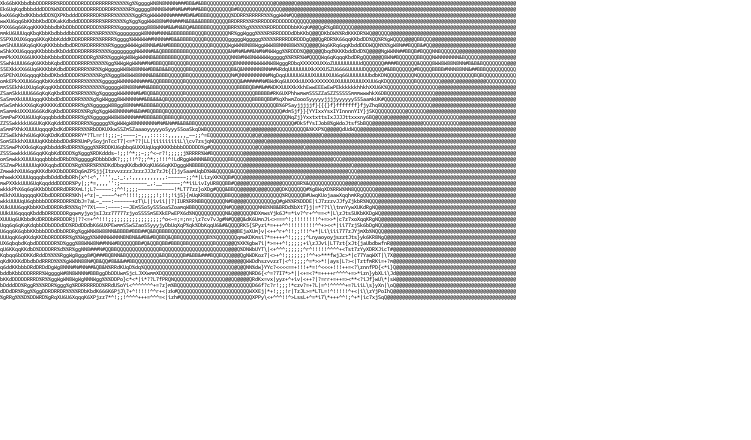
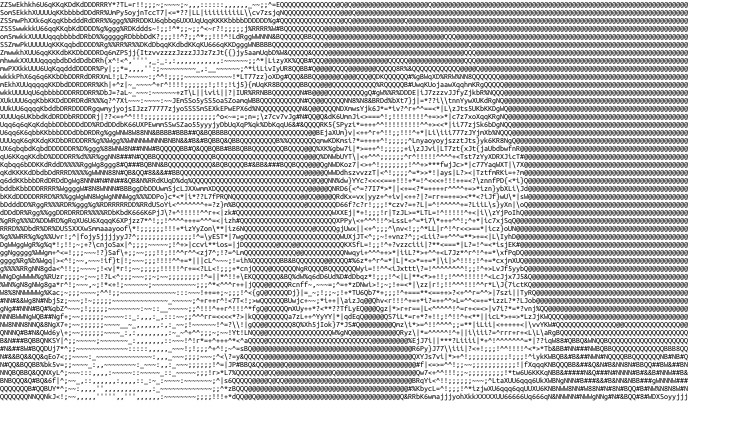
Before and after one commit to alangfiles/kite, a plain HTML site: page index.html in a window 1280 px wide. Shown: the whole page, without its empty margins (0-751 px from the left). Drawn offline with Linux system fonts and the light colour scheme.

Commit message:
Update index.html

```diff
--- a/index.html
+++ b/index.html
@@ -5,7 +5,7 @@
     pre {
       margin: 0;
       display: inline-block;
-      font-size: 6px;
+      font-size: 8px;
       text-align: center;
       font-family: Ubuntu Mono, monospace !important;
       text-rendering: optimizeSpeed;
@@ -16,28 +16,6 @@
   </style>
   <script>
     const lines = [
-      "Xk66bKKbbdbbDDDRRRR%RDDDDDDRDDDDRRRRRR%%%%%g%%ggggWN8N8NNNN###BB&amp;#&amp;BBQQQQQQQQQQQQQQQQQQQQQQ@Q@@@@@Q@@@@@@@@@@@@@@@@@@@@@@@@@@@@@@@@@@@@@@@@@@@@@@@@@@@@@@@@@@@@@@@@@@@@@@@@@",
-      "Ek6UqKqdbbbdddDDD%W%DDDDDDDDDDRRRDDRDRR%%%%R%ggggg8NNN8WN#N#&amp;##N##&amp;BBQQQQQQQQB#BQQQQQQQQQQQQQQ@@@@@@@@@@@@@@@@@@@@@@@@@@@@@@@@@@@@@@@@@@@@@@@@@@@@@@@@@@@@@@@@@@@@@@@@@@@@@@",
-      "kwX66qKbdKKbbddDD%QXPKbdddDDRRRRDR%RRR%%%%%%%ggR%gWWWWNNN#####B#&amp;#BBBBQQQQQQQ%DDRR%RRRRR%%%ggWWN#QQ@@@@@@@@@@@@@@@@@@@@@@@@@@@@@@@@@@@@@@@@@@@@@@@@@@@@@@@@@@@@@@@@@@@@@@@@@",
-      "wwXU6qq6bKKbbKbdDDKakKdbddDDDDRRRR%RRR%%%%g%gg%ggWWW88N#NN###N&amp;B&amp;&amp;&amp;BBBBQQQQQBRDRRR%%R%RRDDDRDDDDDDQQQQQQ@@@@@@@@@@@@@@@@@@@@@@@@@@@@@@@@@@@@@@@@@@@@@@@@@@@@@@@@@@@@@@@@@@@@",
-      "PXX66q66KqqKKKKbbbdbKbDDbDDDDRDDD%%RRR%%ggggggggg888WNN#&amp;&amp;#N&amp;BQ#&amp;BBBBBQQQQQQBRR%%%g%%%%%%RDRDDDDDbbKKqK#@@QgR%gBBQQQQQ@@@@@@@@@@@@@@@@@@@@@@@@@@@@@@@@@@@@@@@@@@@@@@@@@@@@@@",
-      "mmkU6UUUqqKbqKbbKbdbbddbbDDDDDR%%RR%%%%ggggggggW8NNN#NNN&amp;BBBBBBBBQQQBQQQQQQQNR%ggWggg%%%%R%RRDDDDdDbKKbQ@@QDKbDW%%RdKKKDR%WQ@@QQQQ@@@@@@@@@@@@@@@@@@@@@@@@@@@@@@@@@@@@@@@@@@",
-      "SSPXUXUX6qqq6KKqKbbKdddKDDRDRRRR%%RRRR%gggg%WWWWW##NNNN##B&amp;&amp;BBBBQQQQBQQQQQQQgggggWggggg%%%%%RRRRDDRDDDgQ@@QgRDR%K66qqKKbdDD%QQ%R%gWQQQQ@@@QBBQQQ@@@@@@@@@@@@@@@@@@@@@@@@@@@@",
-      "wmShUUU6Kq6qKKqKKKbbbdbdDRD%RDRRRR%%R%ggggWWWWgW8NN&amp;#&amp;N#BBBBQQQQQQQQQQBQQQQQWgWWN8N88WggWWW88NNN88W%%QQ@@@QWq6KRq6qqKbddDDDWQQN%%%gW8N##BQQB&amp;#QQ@@@@@@@@@@@@@@@@@@@@@@@@@@@@",
-      "wShkXXU6qqqqKKbbbbdKbDddDDRDRRRRR%%%%ggggggggNWWNN#&amp;&amp;QBBBBBBBBBQQQQQQQQQQQQQ&amp;N#N#&amp;##&amp;N#N#NWWgg%%RDDD%Q@@Q@@Qbqd%KKKbddDdD%Q@@@@NgWWNN##BBQB#BQQQNNBQQQQQQ@@@@@@@@@@@@@@@@@@@",
-      "mmPkXXUX66UKKKbbKbbbdDDDDDRDDDRg%%R%%gggWgW8WgWWNNB&amp;BBBBBBBQQQBQQQQQQQQQQQQQQNN8#NW8NWWWWWggggg%%R%R%W#QQQQWq6qKqqqKbdDRgQQQ@@@Q8WN#BQQQQQQBBQQQNWNNNNNNN&amp;BQQQQQ@@@@@@@@@@@@",
-      "SSwhkUUU66qK6KKbbKqbdDDDDDRRRR%%%%%%gg%WWgWgWWN##N#BBBQQBBQQQQBQQQQQQQQQQQQQQQBNNNNNNWWWWNW8WgggRDbqXXXXXXUXXoZUUUUUUUUUdQQQQQQQ####BQQQQQQ&amp;QQQQ8WW8W88N8NN#B&amp;B&amp;BQQQQQQQQ@@@",
-      "55EXkkXX66Uq6KKKbbKdbdDDRDRRR%%R%%gWggggWW8W88NNW#BB&amp;B&amp;&amp;BQQQQQBBQQQQQQQQQQQQQB&amp;Q&amp;NNNNNN8NN##WRdqUUUUUUUXkXXXUSZU6666UUUUUDQQQQQQ#&amp;BBQQQQQQ#BQQQQBBBB#NNN88NN&amp;##BBBQQQQQQQQQQ",
-      "oSPEhXUX6qqqqKbbdDKbddDDDDR%R%%%%Rg%%ggg8W8WW88NNN&amp;B&amp;BBBQQQQQBBQQQQQQQQQQQQQQN#QNNNNNNNNN#NgDqqUUUUU6UUUXUUUUXUU6q66UUUUUUUbdbKDNQQQQQQQQQNQQQQQQQQQQQQQQQQQQQBQBQQQQQQQQQQQ",
-      "omkEPkXXUU66qqKbKKddDDDDDRRR%%%%%%gggggWWNNNWNN###&amp;QQBBBBQQQQBQQQQQQQQQQQQQQQQQQ&amp;######N#BWdKq6UUXXkUUXXkXXXXXXUXUUUUXUUUXXUU6qKDQQQQQQQQQBQQQQQQQQ@@@@Q@@@@@@@@@@QQQQQQQQQQ",
-      "mmSSEkhkUXUq6qKqqKKbDDDDDRRR%%%%%%%gggggW8N88N##N&amp;BBBQQQQQQQQQQQQQQQQQQQQQQQQQQBBBBQB##&amp;##WDKXUUXXkXkhEwwEEEwEwPEkkkkkkhhkhXXU6K%QQQQQQQQQQQQQQQQQ@@@@@@@@@@@@@@@@@@@@@@@@@@",
-      "ZSamSkkUUU666qKqKqKbdDDDR%RR%%%%g%gggggWWWNNN#&amp;#BQB&amp;BQQQQQQQQBQQQQQQQQQQQQQQQQQQQQQQQBBBBB#RK6UXPhhwmwmSSSZZaSZZSSSSSmmmwwwhkX6DBQQQQQQQQQQQQQQQQ@@@@@@@@@@@@@@@@@@@@@@@@@@@",
-      "SaSmmXkUUUUqqqKKbbdDdDDDDRR%%%%g%gWWggg8WWNNNN##&amp;B&amp;&amp;&amp;&amp;QBQQQQQQQQQQQQQQQQQQQQQQQQQQQQBBBBQBB#%qXhwmZooo5yyyyyjjjjyyyyyy555aamkUK#QQQQQQQQQQQQQQQQ@@@@@@@@@@@@@@@@@@@@@@@@@@@@",
-      "mSwSmhkkXX6qKqKKKKKdDDDDRRR%g%%gggggW88gg88NN##&amp;BBB&amp;BQQQQQQQQQQQQQQQQQQQQQQQQQQQQQQQQQQQQQQQB%6PSayjjjjjf}{{{}f}fffffff}fjyZhq8QQQQQQQQQQQQQQQQQ@@@@@@@@@@@@@@@@@@@@@@@@@@@@",
-      "mSammkUXXXU666KdKqKbdDDDRRD%%Rg%g%ggWW8NNNN#N&amp;B##BQBBBQBQQQQQQQQQQQQQQQQQQQQQQQQQQQQQQQQQQQQQQ#dm5jf}}{YYIxxYsxIYInnnnYIY}jSKQQQQQQQQQQ@QQQQQQ@@@@@@@@@@@@@@@@@@@@@@@@@@@@@@",
-      "SmmPwPXXU6UUqKqqqbbddbDDRRR%g%%gggggWW8W8WNNN###BBB&amp;BBQBBBQQBQQQQQQQQQQQQQQQQQQQQQQQQQQQQQQQQQQQNqZj}YxxtxttsIxJJJJttxxxny6BQ@QQ@Q@@@@@@QQQQQQQQQQQQQQQQQ@@@@@@@@@@@@@@@@@@@",
-      "ZZSSwkkkkU66UKqKKqKddDDDRRDRR%%ggggg%%gWWWgW8NNNNNNN#N#&amp;N##&amp;&amp;B&amp;BBQQQQQQQQQQQQQQQQQQQQQQQQQQQQQQQQQ#Dk5fYsIJob8%gWdoJtsfSbBQQ@@@@@@@@@@@@@@@@@QQQQQQQQQQQQ@@@@@@@@@@@@@@@@@@@",
-      "aSmmPXhkXUUUUqqqqKbdKdDRRRR%%%RbDDKUXkwSSZmSZaaaoyyyyyo5yyy55oaSkqDWBQQQQQQQQQQQQQ@Q@@@@@@@@QQQQQQQQQQ&amp;%KXP%Q@@@@QdUdWQQ@@@@@@@@@@@@@@@@@@@@@@@@@@@@@@@@@@@@@@@@@@@@@@@@@@@@",
       "ZZSwEkhkh6U6qKKqKDdKdDDDRRRY*?TL=r!!;;;~;~~~~;~,,,::::::,,,,,,_~~;;^=EQQQQQQQQQQQQQQ@Q@Q@@@@@@@@@@@@@@@@@@@Q@@@@@@@@@@@@@@@@@@@@@@@@@@@@@@@@@@@@@@@@@@@@@@@@@@@@@@@@@@@@@@@@",
       "SomSEkkhXUUUUqKKbbbbdDDdRR%UmPy5oyjnTccT7|&lt;=*??|LL|iiiiiiiiiL\\\\cv7zsjqNQQQQQQQQQQQQQQ@@@Q@@@@@@@@@@@@@@@@@@@@@@@@@@@@@@@@@@@@@@@@@@@@@@@@@@@@@@@@@@@@@@@@@@@@@@@@@@@@@@@@@@@",
       "ZSSmwPhXXk6qKqqKbbdddRdDRR%%ggg%%RRDDKU6qbbq6UXXUqUqqKKKKbbbbDDDDDD%g#QQQQQQQQQQQQQQQ@QQ@@@@@@@@@@@@@Q@@@@@@@@@@@@@@@@@@@@@@@@@@@@@@@@@@@@@@@@@@@@@@@@@@@@@@@@@@@@@@@@@@@@@@",
```
